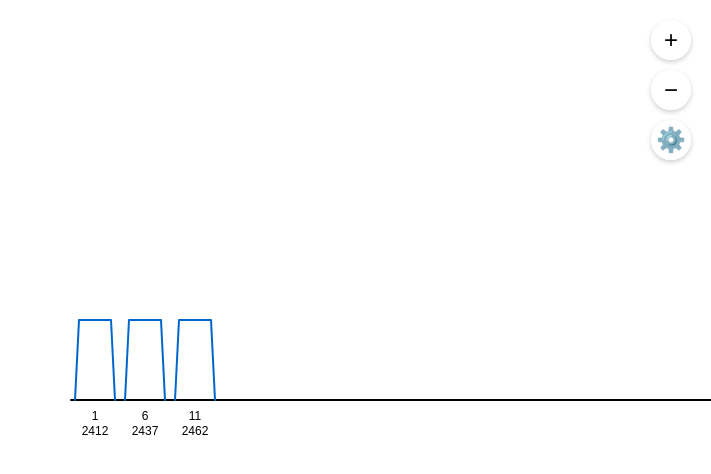
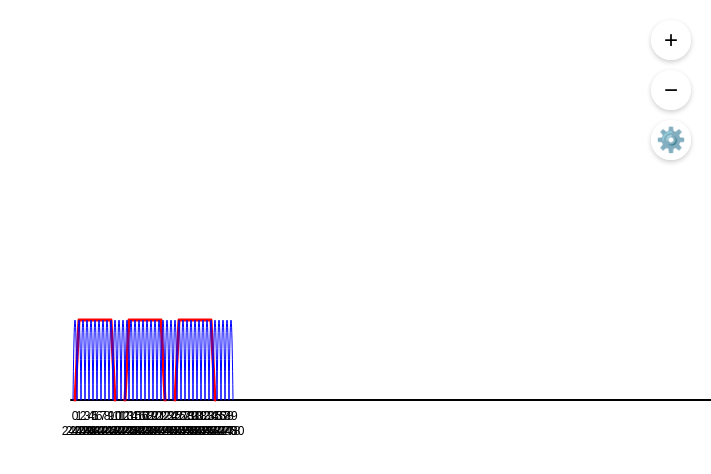
Before and after one commit to PotatoFi/spectrum, a plain HTML site: page spectrum-chart.html in a window 1280 px wide. Shown: the whole page, without its empty margins (569-1280 px from the left). Drawn offline with Linux system fonts and the light colour scheme.

Commit message:
Got Bluetooth working, but labels don't stack properly and aren't configurable yet

```diff
--- a/spectrum-chart.html
+++ b/spectrum-chart.html
@@ -92,7 +92,11 @@
                     >
                     <label
                         ><input type="checkbox" id="show-overlapping" /> Show
-                        Show overlapping channels</label
+                        overlapping channels</label
+                    >
+                    <label
+                        ><input type="checkbox" id="show-bluetooth" checked />
+                        Show Bluetooth Channels</label
                     >
                     <label>
                         Height:
@@ -116,6 +120,7 @@
             let showChannels = true;
             let showFrequencies = true;
             let showOverlapping = false;
+            let showBluetooth = true;
             let offset = { x: 0, y: 0 };
             let scale = 1;
             let isDragging = false;
@@ -131,6 +136,72 @@
                 baselineOffset: 20,
                 channelGap: 20, // I don't like that this is static
                 textSize: 12,
+            };
+
+            const zigbeeChannels = {
+                "2.4 GHz": [
+                    { channel: 11, frequency: 2405, width: 2 },
+                    { channel: 12, frequency: 2410, width: 2 },
+                    { channel: 13, frequency: 2415, width: 2 },
+                    { channel: 14, frequency: 2420, width: 2 },
+                    { channel: 15, frequency: 2425, width: 2 },
+                    { channel: 16, frequency: 2430, width: 2 },
+                    { channel: 17, frequency: 2435, width: 2 },
+                    { channel: 18, frequency: 2440, width: 2 },
+                    { channel: 19, frequency: 2445, width: 2 },
+                    { channel: 20, frequency: 2450, width: 2 },
+                    { channel: 21, frequency: 2455, width: 2 },
+                    { channel: 22, frequency: 2460, width: 2 },
+                    { channel: 23, frequency: 2465, width: 2 },
+                    { channel: 24, frequency: 2470, width: 2 },
+                    { channel: 25, frequency: 2475, width: 2 },
+                    { channel: 26, frequency: 2480, width: 2 },
+                ],
+            };
+
+            const bluetoothChannels = {
+                "2.4 GHz": [
+                    { channel: 0, frequency: 2402, width: 2 },
+                    { channel: 1, frequency: 2404, width: 2 },
+                    { channel: 2, frequency: 2406, width: 2 },
+                    { channel: 3, frequency: 2408, width: 2 },
+                    { channel: 4, frequency: 2410, width: 2 },
+                    { channel: 5, frequency: 2412, width: 2 },
+                    { channel: 6, frequency: 2414, width: 2 },
+                    { channel: 7, frequency: 2416, width: 2 },
+                    { channel: 8, frequency: 2418, width: 2 },
+                    { channel: 9, frequency: 2420, width: 2 },
+                    { channel: 10, frequency: 2422, width: 2 },
+                    { channel: 11, frequency: 2424, width: 2 },
+                    { channel: 12, frequency: 2426, width: 2 },
+                    { channel: 13, frequency: 2428, width: 2 },
+                    { channel: 14, frequency: 2430, width: 2 },
+                    { channel: 15, frequency: 2432, width: 2 },
+                    { channel: 16, frequency: 2434, width: 2 },
+                    { channel: 17, frequency: 2436, width: 2 },
+                    { channel: 18, frequency: 2438, width: 2 },
+                    { channel: 19, frequency: 2440, width: 2 },
+                    { channel: 20, frequency: 2442, width: 2 },
+                    { channel: 21, frequency: 2444, width: 2 },
+                    { channel: 22, frequency: 2446, width: 2 },
+                    { channel: 23, frequency: 2448, width: 2 },
+                    { channel: 24, frequency: 2450, width: 2 },
+                    { channel: 25, frequency: 2452, width: 2 },
+                    { channel: 26, frequency: 2454, width: 2 },
+                    { channel: 27, frequency: 2456, width: 2 },
+                    { channel: 28, frequency: 2458, width: 2 },
+                    { channel: 29, frequency: 2460, width: 2 },
+                    { channel: 30, frequency: 2462, width: 2 },
+                    { channel: 31, frequency: 2464, width: 2 },
+                    { channel: 32, frequency: 2466, width: 2 },
+                    { channel: 33, frequency: 2468, width: 2 },
+                    { channel: 34, frequency: 2470, width: 2 },
+                    { channel: 35, frequency: 2472, width: 2 },
+                    { channel: 36, frequency: 2474, width: 2 },
+                    { channel: 37, frequency: 2476, width: 2 },
+                    { channel: 38, frequency: 2478, width: 2 },
+                    { channel: 39, frequency: 2480, width: 2 },
+                ],
             };
 
             const wifiChannels = {
@@ -285,105 +356,156 @@
             resizeCanvas();
             window.addEventListener("resize", resizeCanvas);
 
-            // Drawing function
+            // Common drawing utilities
+            function getBaselineY() {
+                return canvas.height / 2;
+            }
+
+            function drawSignatureBase(centerX, centerY, width, height, style) {
+                ctx.strokeStyle = style.color;
+                ctx.lineWidth = style.lineWidth || 2;
+                ctx.lineCap = "round";
+            }
+
+            function drawZigguratSignature(centerX, centerY, width, height) {
+                const topWidth = width * 0.8;
+
+                ctx.beginPath();
+                // Left side
+                ctx.moveTo(centerX - topWidth / 2, centerY - height);
+                ctx.lineTo(centerX - width / 2, centerY);
+                // Right side
+                ctx.moveTo(centerX + topWidth / 2, centerY - height);
+                ctx.lineTo(centerX + width / 2, centerY);
+                // Top line
+                ctx.moveTo(centerX - topWidth / 2, centerY - height);
+                ctx.lineTo(centerX + topWidth / 2, centerY - height);
+                ctx.stroke();
+            }
+
+            function drawParabolaSignature(centerX, centerY, width, height) {
+                ctx.beginPath();
+                const points = 20;
+
+                // Start from the baseline
+                ctx.moveTo(centerX - width / 2, centerY);
+
+                // Draw parabola points
+                for (let i = 0; i <= points; i++) {
+                    const x = (i / points) * width - width / 2;
+                    // Simplified parabola equation that reaches exactly the same height
+                    const y = height * (1 - Math.pow((2 * x) / width, 2));
+                    ctx.lineTo(centerX + x, centerY - y);
+                }
+
+                // End at baseline
+                ctx.lineTo(centerX + width / 2, centerY);
+                ctx.stroke();
+            }
+
+            function drawChannelLabels(
+                centerX,
+                centerY,
+                channel,
+                frequency,
+                style,
+            ) {
+                const labelSpacing = 15;
+                let currentY = centerY + chartSettings.baselineOffset;
+
+                ctx.font = `${chartSettings.textSize}px Arial`;
+                ctx.fillStyle = style.textColor || style.color;
+                ctx.textAlign = "center";
+
+                if (showChannels) {
+                    ctx.fillText(`${channel}`, centerX, currentY);
+                    currentY += labelSpacing;
+                }
+
+                if (showFrequencies) {
+                    ctx.fillText(`${frequency}`, centerX, currentY);
+                }
+            }
+
+            // Technology-specific drawing functions
+            function drawWiFiChannel(channel, scale) {
+                const centerX = mhzToScreenX(channel.frequency);
+                const centerY = getBaselineY();
+                const width = channel.width * 2 * scale;
+                const height = chartSettings.channelHeight;
+                const style = {
+                    color: "red",
+                    lineWidth: 3,
+                    textColor: "black",
+                };
+
+                drawSignatureBase(centerX, centerY, width, height, style);
+                drawZigguratSignature(centerX, centerY, width, height);
+                drawChannelLabels(
+                    centerX,
+                    centerY,
+                    channel.channel,
+                    channel.frequency,
+                    style,
+                );
+            }
+
+            function drawBluetoothChannel(channel, scale) {
+                const centerX = mhzToScreenX(channel.frequency);
+                const centerY = getBaselineY();
+                const width = channel.width * 2 * scale;
+                const height = chartSettings.channelHeight;
+                const style = {
+                    color: "blue",
+                    lineWidth: 1,
+                    textColor: "black",
+                };
+
+                drawSignatureBase(centerX, centerY, width, height, style);
+                drawParabolaSignature(centerX, centerY, width, height);
+                drawChannelLabels(
+                    centerX,
+                    centerY,
+                    channel.channel,
+                    channel.frequency,
+                    style,
+                );
+            }
+
+            // In your draw function, modify the drawing calls:
             function draw() {
                 ctx.clearRect(0, 0, canvas.width, canvas.height);
 
-                // Convert MHz to screen pixels, taking zoom into account
-                function mhzToScreenX(mhz) {
-                    const pixelsPerMhz = 2 * scale;
-                    return (
-                        (mhz - 2400) * pixelsPerMhz +
-                        canvas.width / 2 +
-                        offset.x
-                    );
-                }
-
                 // Draw baseline
+                const baselineY = getBaselineY();
                 ctx.beginPath();
-                ctx.moveTo(mhzToScreenX(2400), canvas.height / 2);
-                ctx.lineTo(mhzToScreenX(7125), canvas.height / 2);
+                ctx.moveTo(mhzToScreenX(2400), baselineY);
+                ctx.lineTo(mhzToScreenX(7125), baselineY);
                 ctx.strokeStyle = "black";
                 ctx.lineWidth = 2;
                 ctx.stroke();
 
-                // Draw all bands
+                // Draw WiFi channels
                 ["2.4 GHz", "5 GHz", "6 GHz"].forEach((band) => {
-                    const channels = wifiChannels[band];
-
-                    channels.forEach((channel) => {
-                        // Skip overlapping 2.4 GHz channels if not enabled
+                    wifiChannels[band].forEach((channel) => {
                         if (
-                            band === "2.4 GHz" &&
-                            channel.overlapping &&
-                            !showOverlapping
+                            !(
+                                band === "2.4 GHz" &&
+                                channel.overlapping &&
+                                !showOverlapping
+                            )
                         ) {
-                            // Changed the condition to check the overlapping property
-                            return;
-                        }
-
-                        const centerX = mhzToScreenX(channel.frequency);
-                        const channelWidthScreen = channel.width * 2 * scale;
-                        const topWidth = channelWidthScreen * 0.8;
-                        const centerY = canvas.height / 2;
-
-                        // Use chartSettings.channelHeight for the height
-                        const channelHeight = chartSettings.channelHeight; // Get current height setting
-
-                        // Draw ziggurat with dynamic height
-                        ctx.beginPath();
-                        ctx.moveTo(
-                            centerX - topWidth / 2,
-                            centerY - channelHeight,
-                        );
-                        ctx.lineTo(centerX - channelWidthScreen / 2, centerY);
-                        ctx.moveTo(
-                            centerX + topWidth / 2,
-                            centerY - channelHeight,
-                        );
-                        ctx.lineTo(centerX + channelWidthScreen / 2, centerY);
-                        ctx.moveTo(
-                            centerX - topWidth / 2,
-                            centerY - channelHeight,
-                        );
-                        ctx.lineTo(
-                            centerX + topWidth / 2,
-                            centerY - channelHeight,
-                        );
-                        ctx.strokeStyle = "#0066cc";
-                        ctx.lineWidth = 2;
-                        ctx.lineCap = "round";
-                        ctx.stroke();
-
-                        const labelSpacing = 15;
-                        let currentY = centerY + chartSettings.baselineOffset;
-
-                        // Draw channel number
-                        if (showChannels) {
-                            ctx.font = `${chartSettings.textSize}px Arial`;
-                            ctx.fillStyle = "black";
-                            ctx.textAlign = "center";
-                            ctx.fillText(
-                                `${channel.channel}`,
-                                centerX,
-                                currentY,
-                            );
-                            currentY += labelSpacing;
-                        }
-
-                        // Draw frequency
-                        if (showFrequencies) {
-                            ctx.font = `${chartSettings.textSize}px Arial`;
-                            ctx.fillStyle = "black";
-                            ctx.textAlign = "center";
-                            ctx.fillText(
-                                `${channel.frequency}`,
-                                centerX,
-                                currentY,
-                            );
+                            drawWiFiChannel(channel, scale);
                         }
                     });
                 });
+
+                // Draw Bluetooth channels
+                if (showBluetooth) {
+                    bluetoothChannels["2.4 GHz"].forEach((channel) => {
+                        drawBluetoothChannel(channel, scale);
+                    });
+                }
 
                 requestAnimationFrame(draw);
             }
@@ -524,6 +646,12 @@
                     showOverlapping = e.target.checked;
                 });
 
+            document
+                .getElementById("show-bluetooth")
+                .addEventListener("change", (e) => {
+                    showBluetooth = e.target.checked;
+                });
+
             heightSlider.addEventListener("input", (e) => {
                 chartSettings.channelHeight = parseInt(e.target.value);
             });
```
